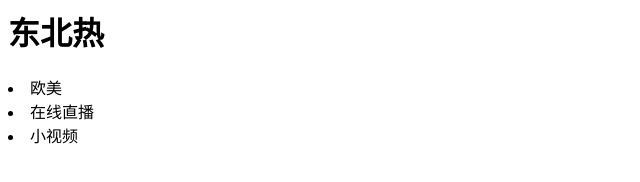
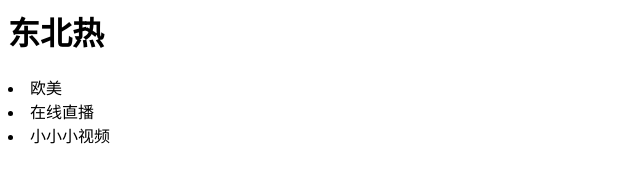
Before and after one commit to LQheyang/fnc.test, a plain HTML site: page index.html in a window 1280 px wide. Shown: the full height of the page, 0-640 px from the left. Drawn offline with Linux system fonts and the light colour scheme.

Commit message:
小小小小

```diff
--- a/index.html
+++ b/index.html
@@ -3,6 +3,6 @@
 	<list>
 		<li>欧美</li>
 		<li>在线直播</li>
-		<li>小视频</li>
+		<li>小小小视频</li>
 	</list>
 </html>
```
